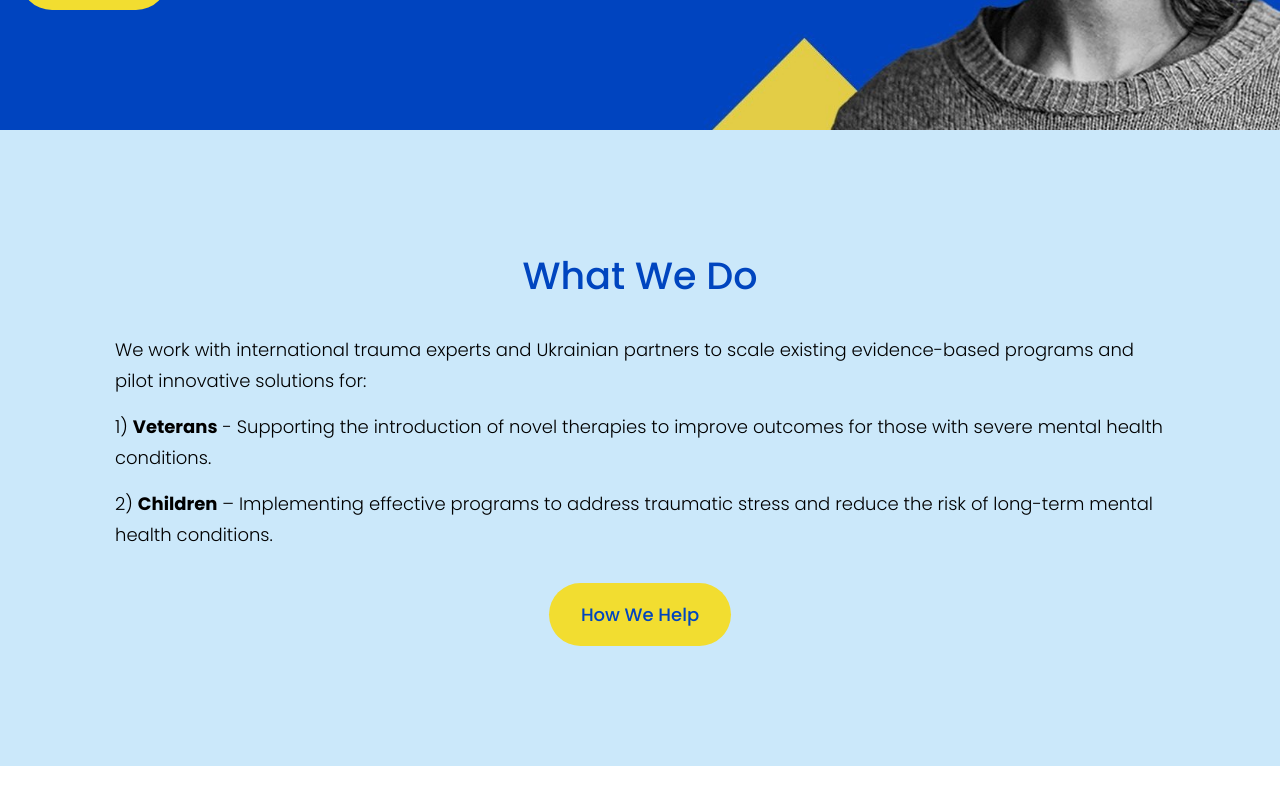
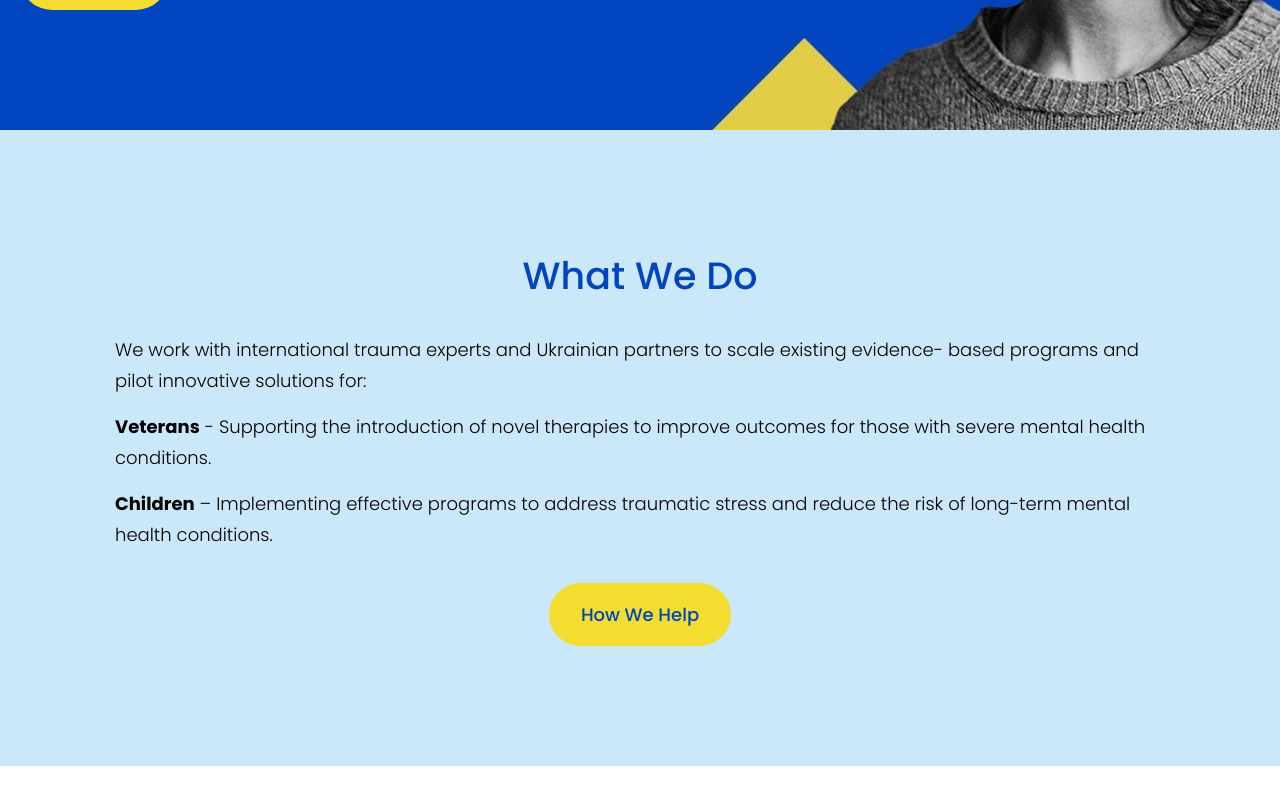
Before and after one commit to Roovin/healtraumas-next, a Next.js app: page / in a window 1280 px wide. Shown: the part 640-1440 px from the top of the page. Built offline with nearby package versions, Linux system fonts and the light colour scheme.

Commit message:
update Intro-With-Cta

```diff
--- a/components/IntroWithContent.jsx
+++ /dev/null
@@ -1,36 +0,0 @@
-import React from "react";
-import Button from "./button/Button";
-
-export default function IntroWithContent() {
-  return (
-    <section className=" introWith_Content bg-[#cbe8fa]  padding-large relative w-full ">
-      <div className="container">
-        <div className="content relative w-full max-w-[1050px] mx-auto ">
-          <h2 className=" text-center text-blue mb-8 ">What We Do</h2>
-          <p className=" text-black mb-4 ">
-            We work with international trauma experts and Ukrainian partners to
-            scale existing evidence-based programs and pilot innovative
-            solutions for:{" "}
-          </p>
-          <p className=" text-black mb-4 ">
-            1) <b className=" font-bold ">Veterans</b> - Supporting the
-            introduction of novel therapies to improve outcomes for those with
-            severe mental health conditions.{" "}
-          </p>
-          <p className=" text-black ">
-            2) <b className=" font-bold ">Children</b> – Implementing effective
-            programs to address traumatic stress and reduce the risk of
-            long-term mental health conditions.{" "}
-          </p>
-          <div className="button_wrap flex justify-center items-center mt-8 ">
-            <Button
-              buttonText="How We Help"
-              buttonClass="default"
-              url={"/our-work"}
-            />
-          </div>
-        </div>
-      </div>
-    </section>
-  );
-}
--- /dev/null
+++ b/components/IntroWithCta.jsx
@@ -0,0 +1,84 @@
+import React from "react";
+import Button from "./button/Button";
+
+export default function IntroWithCta({
+  textskyblue,
+  textcenterTitle,
+  title,
+  textblue,
+  textcenterContent,
+  paragraph,
+  paragraph2,
+  paragraph3,
+  listItem,
+  listTitle,
+  listItem2,
+  listTitle2,
+  btnText,
+  btnUrl,
+}) {
+  return (
+    <section
+      className={`introWith_cta padding-large relative w-full ${
+        textskyblue === true ? "bg-skyBlue" : " "
+      } `}
+    >
+      <div className="container">
+        <div className="content relative w-full  max-w-[1050px] mx-auto ">
+          <div
+            className={`${
+              textcenterTitle === true ? "text-center" : "text-left"
+            }`}
+          >
+            {title && (
+              <h2
+                className={` ${
+                  textblue === true ? "text-blue" : "text-black"
+                }   mb-8 `}
+              >
+                {title}
+              </h2>
+            )}
+          </div>
+          <div
+            className={`${
+              textcenterContent === true ? "text-center" : "text-left"
+            }`}
+          >
+            {paragraph && <p className=" text-black mb-4 ">{paragraph}</p>}
+            <ul className=" list-none ">
+              {listItem && (
+                <li className=" text-black mb-4 ">
+                  <p>
+                    {listTitle && <b className=" font-bold ">{listTitle}</b>}
+                    {listItem}
+                  </p>
+                </li>
+              )}
+              {listItem2 && (
+                <li className=" text-black mb-4 ">
+                  <p>
+                    {listTitle2 && <b className=" font-bold ">{listTitle2}</b>}
+                    {listItem2}
+                  </p>
+                </li>
+              )}
+            </ul>
+            {paragraph2 && <p className=" text-black mb-4 ">{paragraph2}</p>}
+            {paragraph3 && <p className=" text-black mb-4 ">{paragraph3}</p>}
+          </div>
+          <div className="button_wrap flex justify-center items-center mt-8 ">
+            <Button
+              buttonText={btnText}
+              buttonClass="default"
+              url={{ btnUrl }}
+            />
+          </div>
+          {/* <div className="button_wrap flex justify-center items-center mt-8 ">
+            <Button buttonText="Donate" buttonClass="default" url={"/donate"} />
+          </div> */}
+        </div>
+      </div>
+    </section>
+  );
+}
--- a/pages/index.jsx
+++ b/pages/index.jsx
@@ -1,13 +1,27 @@
 import HeroBanner from "../components/HeroBanner";
-import IntroWithContent from "../components/IntroWithContent";
 import Introduction from "../components/Introduction";
+import IntroWithCta from "../components/IntroWithCta";
+import { intro } from "../public/data/homePageData";
 
 export default function Home() {
   return (
     <>
       <HeroBanner />
-      <IntroWithContent />
+      <IntroWithCta
+        textskyblue={intro.textskyblue}
+        title={intro.title}
+        textblue={intro.textblue}
+        paragraph={intro.paragraph}
+        textcenterTitle={intro.textcenterTitle}
+        listTitle={intro.listTitle}
+        listItem={intro.listItem}
+        listTitle2={intro.listTitle2}
+        listItem2={intro.listItem2}
+        btnText={intro.btnText}
+        btnUrl={intro.btnUrl}
+      />
       <Introduction />
+      <IntroWithCta />
     </>
   );
 }
--- /dev/null
+++ b/public/data/homePageData.js
@@ -0,0 +1,17 @@
+const intro = {
+  textskyblue: true,
+  textcenterTitle: true,
+  title: "What We Do",
+  textblue: true,
+  textcenterContent: false,
+  paragraph: "We work with international trauma experts and Ukrainian partners to scale existing evidence- based programs and pilot innovative solutions for: ",
+  paragraph2: "",
+  paragraph3: "",
+  listTitle: "Veterans",
+  listItem: " - Supporting the introduction of novel therapies to improve outcomes for those with severe mental health conditions.",
+  listTitle2: "Children",
+  listItem2: " – Implementing effective programs to address traumatic stress and reduce the risk of long-term mental health conditions.",
+  btnText: "How We Help",
+  btnUrl: "/our-work",
+};
+export { intro, };
```
Also changed, not shown: public/introWithCta/footer_cta_bgimg.jpeg (added).
